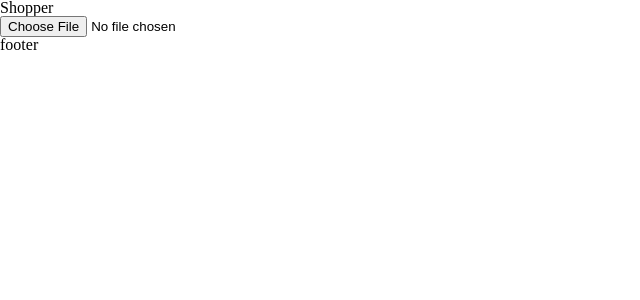
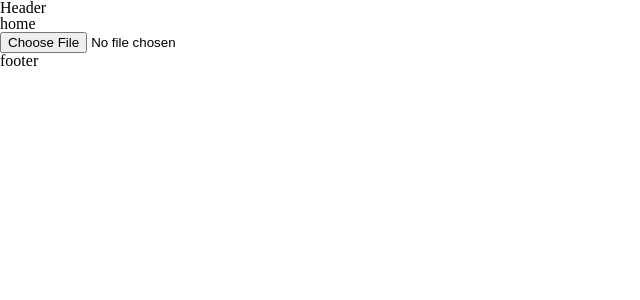
Before and after one commit to gabrielmulleer/shopper_tecnico, a React (Vite) app in the folder client/: page / in a window 1280 px wide. Shown: the top 300 px of the page, without its empty margins (0-640 px from the left). Built offline with nearby package versions, Linux system fonts and the light colour scheme.

Commit message:
feat: add header, main and footer files

```diff
--- a/client/src/App.jsx
+++ b/client/src/App.jsx
@@ -1,16 +1,15 @@
 import { useState } from 'react';
+import Header from './components/Header';
+import Main from './components/Main';
+import Footer from './components/Footer';
 import './App.css';
 
 function App() {
   return (
     <>
-      <header>
-        <h1>Shopper</h1>
-      </header>
-      <main>
-        <input type='file'></input>
-      </main>
-      <footer>footer</footer>
+      <Header />
+      <Main />
+      <Footer />
     </>
   );
 }
--- /dev/null
+++ b/client/src/components/Footer/index.jsx
@@ -0,0 +1,3 @@
+export default function Footer() {
+  return <div>footer</div>;
+}
--- /dev/null
+++ b/client/src/components/Header/index.jsx
@@ -0,0 +1,3 @@
+export default function Header() {
+  return <div>Header</div>;
+}
--- /dev/null
+++ b/client/src/components/Main/index.jsx
@@ -0,0 +1,8 @@
+export default function Main() {
+  return (
+    <div>
+      <h1>home</h1>
+      <input type='file' />
+    </div>
+  );
+}
```
Also changed, not shown: client/src/components/Footer/Footer.module.scss (added), client/src/components/Header/Header.module.scss (added), client/src/components/Main/Main.module.scss (added).
